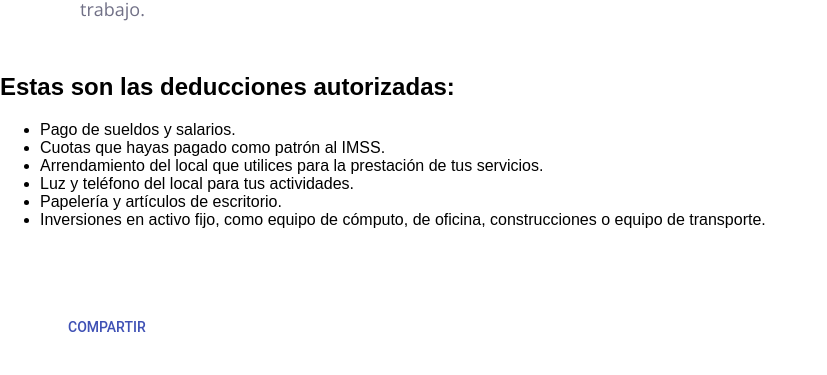
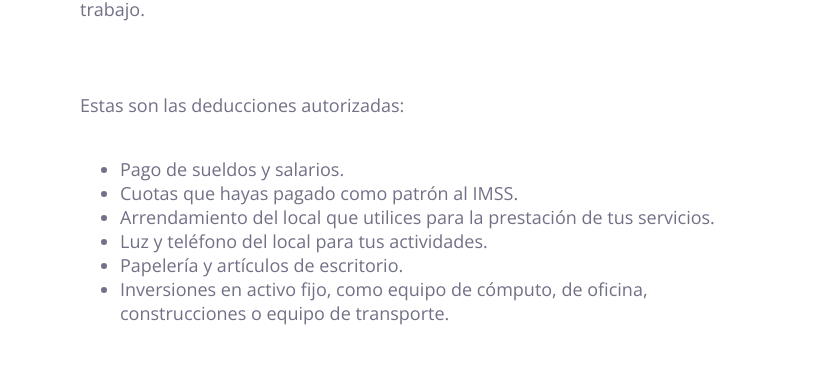
Before and after one commit to oliverhp/licenciado, a React (Create React App) app in the folder client/: page / in a window 1280 px wide. Shown: the part 1357-1732 px from the top of the page, without its empty margins (0-827 px from the left). Before the commit the page ends 1703 px from the top, so only its background shows below. Built offline with nearby package versions, Linux system fonts and the light colour scheme; no server answers.

Commit message:
more answer

```diff
--- a/client/src/App.js
+++ b/client/src/App.js
@@ -66,9 +66,9 @@ class App extends Component {
 
           <br></br>
 
-          <h2>Estas son las deducciones autorizadas:</h2>
+          <h2 id="answer">Estas son las deducciones autorizadas:</h2>
 
-          <ul>
+          <ul id="answer">
               <li>Pago de sueldos y salarios. </li>
               <li>Cuotas que hayas pagado como patrón al IMSS.</li>
               <li>Arrendamiento del local que utilices para la prestación de tus servicios.</li>
```
